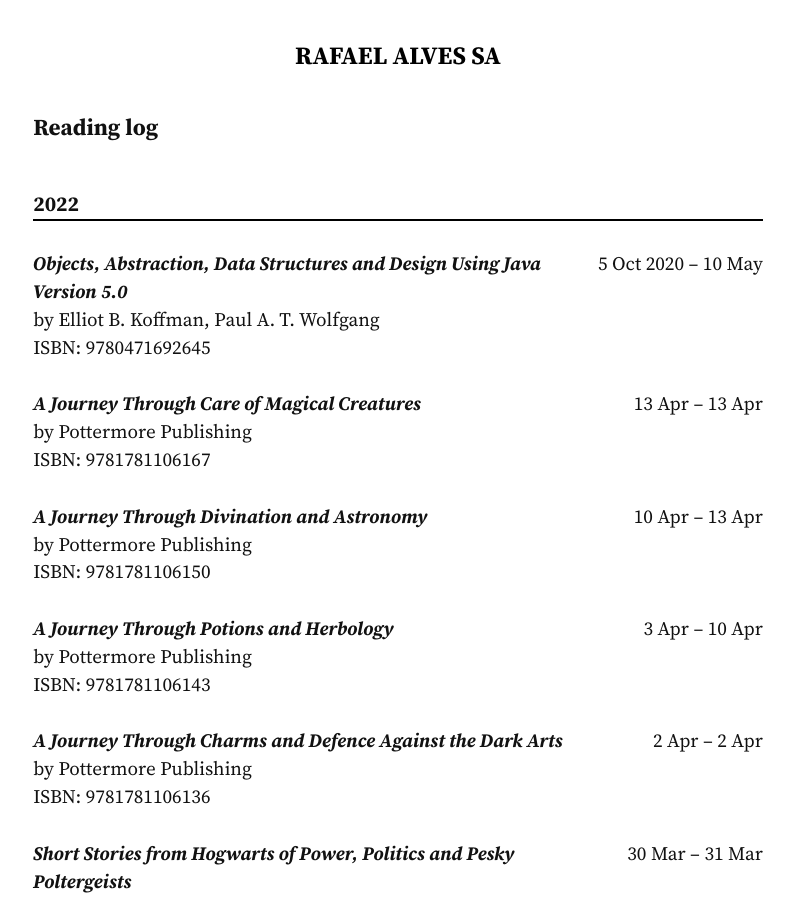
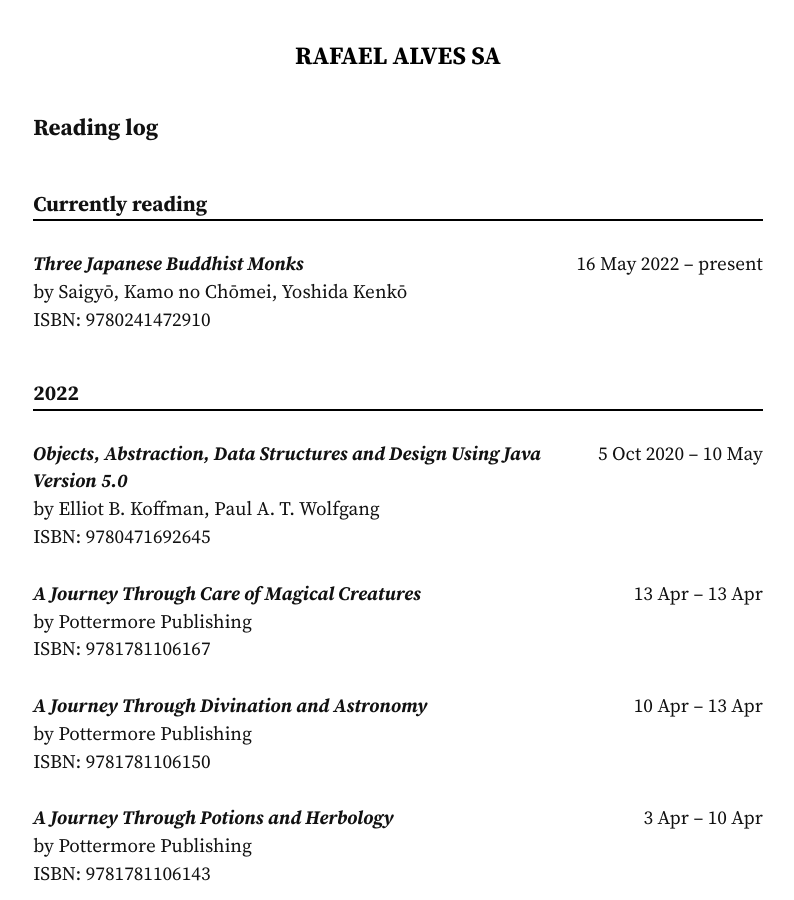
Before and after one commit to rafaelalvessa/rafael.me.uk, a Jekyll site: the page built from reading_log.md, in a window 1280 px wide and 900 px high. Shown: the whole window, without its empty margins (242-1036 px from the left). Built offline with Jekyll 4.4.1, drawn with Linux system fonts in a browser that asks for light colours.

Commit message:
Add Three Japanese Buddhist … to currently reading

```diff
--- a/_data/reading_log.yaml
+++ b/_data/reading_log.yaml
@@ -1,3 +1,10 @@
+Currently reading:
+
+- author: Saigyō, Kamo no Chōmei, Yoshida Kenkō
+  date_started: 16 May 2022
+  isbn: 9780241472910
+  title: Three Japanese Buddhist Monks
+
 2022:
 
 - author: Elliot B. Koffman, Paul A. T. Wolfgang
```
